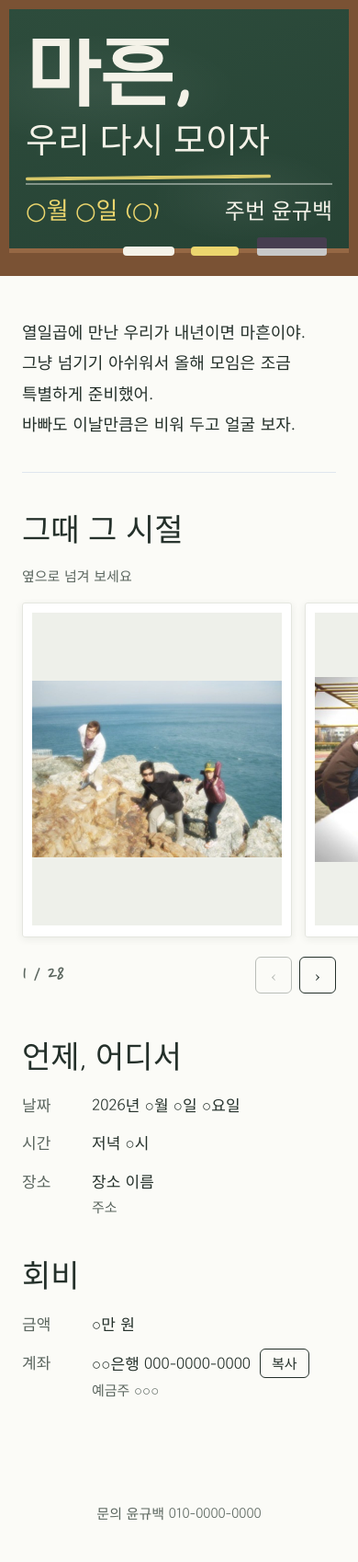
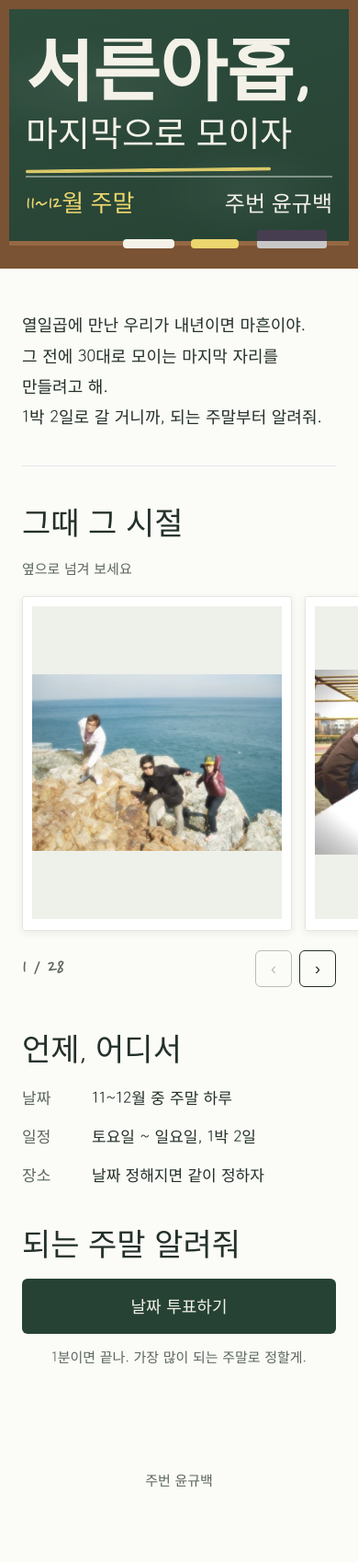
Before and after one commit to Kyubaek-Yoon/40th-Gathering, a plain HTML site: page invitation/index.html in a window 390 px wide. Shown: the whole page at 92% size. After the commit the page ends 1662 px from the top, so only its background shows below. Drawn offline with Linux system fonts and the light colour scheme.

Commit message:
Update index.html

```diff
--- a/invitation/index.html
+++ b/invitation/index.html
@@ -4,9 +4,9 @@
 <meta charset="UTF-8">
 <meta name="viewport" content="width=device-width, initial-scale=1, viewport-fit=cover">
 <meta name="robots" content="noindex, nofollow">
-<title>마흔, 우리 다시 모이자</title>
+<title>서른아홉, 마지막으로 모이자</title>
 <meta property="og:type" content="website">
-<meta property="og:title" content="마흔, 우리 다시 모이자">
+<meta property="og:title" content="서른아홉, 마지막으로 모이자">
 <meta property="og:description" content="초대합니다">
 <meta property="og:image" content="https://kyubaek-yoon.github.io/40th-Gathering/invitation/img/cover.jpg">
 <meta property="og:image:width" content="1200">
@@ -16,36 +16,34 @@
 <link href="https://fonts.googleapis.com/css2?family=Nanum+Pen+Script&family=Gowun+Dodum&display=swap" rel="stylesheet">
 <style>
   :root{
-    --board:#264234; --board-2:#2d4c3c; --chalk:#f4f2e8; --chalk-dim:#c9d1c8;
+    --board:#264234; --board-2:#2d4c3c; --chalk:#f4f2e8;
     --yellow:#ecd66e; --wood:#7a5234; --wood-2:#966844;
-    --paper:#fbfbf7; --ink:#24302a; --ink-soft:#5b665f; --rule:#dfe6ee; --margin:#e9a9a9;
+    --paper:#fbfbf7; --ink:#24302a; --ink-soft:#5b665f; --rule:#dfe6ee;
     box-sizing:border-box;
     padding-top:env(safe-area-inset-top,0px);
     padding-bottom:env(safe-area-inset-bottom,0px);
   }
   *,*::before,*::after{box-sizing:inherit}
-  html{scroll-padding-top:env(safe-area-inset-top,0px)}
   body{margin:0;background:var(--paper);color:var(--ink);
     font-family:"Gowun Dodum","Apple SD Gothic Neo","Malgun Gothic",sans-serif;
     font-size:17px;line-height:1.75;word-break:keep-all;-webkit-font-smoothing:antialiased}
-  .pen{font-family:"Nanum Pen Script","Gaegu",cursive;font-weight:400}
+  .pen{font-family:"Nanum Pen Script",cursive;font-weight:400}
 
   /* 칠판 */
   .board{position:relative;background:
       radial-gradient(ellipse 60% 30% at 25% 30%,rgba(255,255,255,.06),transparent 70%),
       radial-gradient(ellipse 40% 25% at 70% 70%,rgba(255,255,255,.05),transparent 70%),
       linear-gradient(160deg,var(--board-2),var(--board));
-    border:14px solid var(--wood);border-bottom-width:0;color:var(--chalk);
-    padding:28px 24px 0}
+    border:14px solid var(--wood);border-bottom-width:0;color:var(--chalk);padding:28px 24px 0}
   .board-inner{max-width:880px;margin:0 auto;display:grid;grid-template-columns:1fr auto;gap:28px;align-items:start;min-height:360px}
   .headline{padding-top:12px}
-  .headline h1{margin:0;font-size:clamp(88px,22vw,180px);line-height:.95;letter-spacing:-.01em}
+  .headline h1{margin:0;font-size:clamp(80px,20vw,170px);line-height:.95;letter-spacing:-.01em}
   .headline p{margin:.25em 0 0;font-size:clamp(38px,9vw,64px);line-height:1.1}
   .underline{display:block;height:4px;width:min(420px,80%);margin-top:14px;background:var(--yellow);
     border-radius:2px;transform:rotate(-.6deg);opacity:.9}
   .side{border-left:2px solid rgba(201,209,200,.55);padding:8px 0 24px 20px;font-size:28px;line-height:1.35;min-width:150px}
   .side .date{color:var(--yellow);font-size:32px}
-  .side .duty{margin-top:28px;color:var(--chalk)}
+  .side .duty{margin-top:28px}
   .tray{height:30px;background:var(--wood);border-top:5px solid var(--wood-2);position:relative;margin:0 -24px}
   .tray span{position:absolute;bottom:22px;height:10px;border-radius:4px}
   .tray .c1{right:190px;width:56px;background:var(--chalk)}
@@ -59,45 +57,37 @@
   @keyframes write{to{clip-path:inset(0 0 0 0)}}
   @media (prefers-reduced-motion:reduce){.write{animation:none;clip-path:none}}
 
-  /* 공책 */
-  main{max-width:640px;margin:0 auto;padding:44px 24px 64px;
-}
+  main{max-width:640px;margin:0 auto;padding:44px 24px 64px}
   .letter{font-size:18px;line-height:1.85;margin:0 0 44px;padding-bottom:36px;border-bottom:1px solid var(--rule)}
   .letter p{margin:0}
-  h2{font-family:"Nanum Pen Script",cursive;font-weight:400;font-size:34px;line-height:1.2;margin:0 0 14px;color:var(--ink)}
+  h2{font-family:"Nanum Pen Script",cursive;font-weight:400;font-size:34px;line-height:1.2;margin:0 0 14px}
   dl{margin:0 0 44px;display:grid;grid-template-columns:72px 1fr;row-gap:12px;column-gap:16px}
   dt{color:var(--ink-soft)}
   dd{margin:0}
-  .note{display:block;color:var(--ink-soft);font-size:15px}
-  a{color:#2e6a4e;text-underline-offset:3px}
-  .account{display:flex;flex-wrap:wrap;align-items:center;gap:10px}
-  button,.btn{font:inherit;cursor:pointer;border-radius:6px}
-  .copy{border:1.5px solid var(--ink);background:transparent;color:var(--ink);padding:2px 12px;font-size:15px}
-  .copy:focus-visible,.btn:focus-visible,a:focus-visible{outline:3px solid var(--yellow);outline-offset:2px}
   .btn{display:block;text-align:center;text-decoration:none;background:var(--board);color:var(--chalk);
-    padding:14px 18px;font-size:18px;margin:8px 0 44px;border:0}
+    padding:14px 18px;font-size:18px;margin:8px 0 12px;border-radius:6px}
   .btn:hover{background:var(--board-2)}
+  .btn:focus-visible{outline:3px solid var(--yellow);outline-offset:2px}
+  .btn-note{font-size:15px;color:var(--ink-soft);margin:0 0 44px;text-align:center}
   footer{text-align:center;color:var(--ink-soft);font-size:15px;padding:0 24px 40px}
-  .toast{position:fixed;left:50%;bottom:calc(24px + env(safe-area-inset-bottom,0px));transform:translateX(-50%);
-    background:var(--ink);color:#fff;padding:8px 16px;border-radius:6px;font-size:15px;opacity:0;transition:opacity .2s;pointer-events:none}
-  .toast.show{opacity:1}
-
 
   /* 사진 갤러리 */
   .gallery{margin:0 0 48px}
+  .hint{font-size:15px;color:var(--ink-soft);margin:0 0 12px}
   .track{display:flex;gap:14px;overflow-x:auto;scroll-snap-type:x mandatory;-webkit-overflow-scrolling:touch;
     scrollbar-width:none;margin:0 -24px;padding:4px 24px 8px;scroll-padding:0 24px}
   .track::-webkit-scrollbar{display:none}
+  .track:focus-visible{outline:3px solid var(--yellow);outline-offset:2px}
   .shot{flex:0 0 86%;scroll-snap-align:center;margin:0;background:#fff;padding:10px 10px 12px;
     border:1px solid #e4e6df;border-radius:3px;box-shadow:0 2px 8px rgba(36,48,42,.08)}
-  .shot img{display:block;width:100%;aspect-ratio:4/5;object-fit:contain;background:#eef0ea;image-orientation:from-image}
+  .shot img{display:block;width:100%;aspect-ratio:4/5;object-fit:contain;background:#eef0ea}
   .gnav{display:flex;align-items:center;justify-content:space-between;margin-top:10px}
   .count{font-family:"Nanum Pen Script",cursive;font-size:26px;color:var(--ink-soft)}
   .arrows{display:flex;gap:8px}
-  .arrows button{width:40px;height:40px;border:1.5px solid var(--ink);background:transparent;color:var(--ink);font-size:18px;line-height:1}
+  .arrows button{width:40px;height:40px;border:1.5px solid var(--ink);background:transparent;color:var(--ink);
+    font-size:18px;line-height:1;border-radius:6px;cursor:pointer}
   .arrows button:disabled{opacity:.3;cursor:default}
   .arrows button:focus-visible{outline:3px solid var(--yellow);outline-offset:2px}
-  .hint{font-size:15px;color:var(--ink-soft);margin:0 0 12px}
   @media (min-width:700px){.shot{flex-basis:62%}}
 
   @media (max-width:600px){
@@ -116,8 +106,8 @@
 <header class="board">
   <div class="board-inner">
     <div class="headline pen">
-      <h1 class="write">마흔,</h1>
-      <p class="write d2">우리 다시 모이자</p>
+      <h1 class="write">서른아홉,</h1>
+      <p class="write d2">마지막으로 모이자</p>
       <span class="underline write" aria-hidden="true"></span>
     </div>
     <div class="side pen">
@@ -144,44 +134,33 @@
   <h2>언제, 어디서</h2>
   <dl>
     <dt>날짜</dt><dd id="date"></dd>
-    <dt>시간</dt><dd id="time"></dd>
-    <dt>장소</dt><dd><span id="place"></span><span class="note" id="address"></span><a id="map" target="_blank" rel="noopener">지도 보기</a></dd>
+    <dt>일정</dt><dd id="time"></dd>
+    <dt>장소</dt><dd id="place"></dd>
   </dl>
 
-  <div id="feeBlock">
-    <h2>회비</h2>
-    <dl>
-      <dt>금액</dt><dd id="fee"></dd>
-      <dt>계좌</dt><dd><div class="account"><span id="account"></span><button class="copy" type="button" id="copyBtn">복사</button></div><span class="note" id="holder"></span></dd>
-    </dl>
-  </div>
-
-  <h2>참석 여부</h2>
-  <a class="btn" id="rsvp" target="_blank" rel="noopener">참석 여부 알려주기</a>
+  <h2>되는 주말 알려줘</h2>
+  <a class="btn" id="rsvp" target="_blank" rel="noopener">날짜 투표하기</a>
+  <p class="btn-note" id="rsvpNote"></p>
 </main>
 
 <footer id="contact"></footer>
-<div class="toast" id="toast" role="status" aria-live="polite"></div>
 
 <script>
 /* ===== 여기만 고치면 됩니다 ===== */
 const CONFIG = {
-  boardDate: "○월 ○일 (○)",          // 칠판 오른쪽 날짜
-  host: "윤규백",                      // 주번(진행자)
+  boardDate: "11~12월 주말",
+  host: "윤규백",
   letter: [
     "열일곱에 만난 우리가 내년이면 마흔이야.",
-    "그냥 넘기기 아쉬워서 올해 모임은 조금 특별하게 준비했어.",
-    "바빠도 이날만큼은 비워 두고 얼굴 보자."
+    "그 전에 30대로 모이는 마지막 자리를 만들려고 해.",
+    "1박 2일로 갈 거니까, 되는 주말부터 알려줘."
   ],
-  date: "2026년 ○월 ○일 ○요일",
-  time: "저녁 ○시",
-  place: "장소 이름",
-  address: "주소",
-  mapUrl: "",                          // 네이버/카카오 지도 링크, 없으면 비워두기
-  showFee: true,                       // 회비 칸 숨기려면 false
-  fee: "○만 원",
-  account: "○○은행 000-0000-0000",
-  holder: "예금주 ○○○",
+  date: "11~12월 중 주말 하루",
+  time: "토요일 ~ 일요일, 1박 2일",
+  place: "날짜 정해지면 같이 정하자",
+  rsvpUrl: "https://forms.gle/N2c2xZauFpzaYEnj7",
+  rsvpNote: "1분이면 끝나. 가장 많이 되는 주말로 정할게.",
+  contact: "주번 윤규백",
   photos: [                           // img 폴더 사진 파일 이름, 넘기는 순서대로
     "20220408_034901.jpeg",
     "20220408_051051.jpeg",
@@ -212,8 +191,6 @@ const CONFIG = {
     "P20151116_201015000_1C71088C-2FC0-4696-BA62-5D1CF8CCEE13.JPG",
     "P20150830_010323875_AE4E0970-D57C-473A-B743-B19F63E0E253.JPG",
   ],
-  rsvpUrl: "",                         // 구글 폼 링크
-  contact: "문의 윤규백 010-0000-0000"
 };
 /* ================================ */
 
@@ -224,47 +201,44 @@ CONFIG.letter.forEach(t => { const p = document.createElement("p"); p.textConten
 $("date").textContent = CONFIG.date;
 $("time").textContent = CONFIG.time;
 $("place").textContent = CONFIG.place;
-$("address").textContent = CONFIG.address;
-if (CONFIG.mapUrl) $("map").href = CONFIG.mapUrl; else $("map").remove();
-if (CONFIG.showFee) {
-  $("fee").textContent = CONFIG.fee;
-  $("account").textContent = CONFIG.account;
-  $("holder").textContent = CONFIG.holder;
-} else $("feeBlock").remove();
-if (CONFIG.rsvpUrl) $("rsvp").href = CONFIG.rsvpUrl; else { $("rsvp").previousElementSibling.remove(); $("rsvp").remove(); }
+$("rsvp").href = CONFIG.rsvpUrl;
+$("rsvpNote").textContent = CONFIG.rsvpNote;
 $("contact").textContent = CONFIG.contact;
 
 // 사진 갤러리
-const track=$("track"), shots=[];
-CONFIG.photos.forEach((name,k)=>{ const i=k+1;
-  const f=document.createElement("figure"); f.className="shot";
-  const im=document.createElement("img"); im.src="img/"+encodeURIComponent(name); im.alt=`사진 ${i}`; if(i>2) im.loading="lazy";
-  im.onerror=()=>{ f.remove(); const j=shots.indexOf(f); if(j>-1) shots.splice(j,1); cur=Math.min(cur,shots.length-1); update(); };
+const track = $("track"), shots = [];
+let cur = 0;
+function update(){
+  if (!shots.length) { track.closest(".gallery").remove(); return; }
+  $("count").textContent = `${cur + 1} / ${shots.length}`;
+  $("prev").disabled = cur === 0;
+  $("next").disabled = cur === shots.length - 1;
+}
+CONFIG.photos.forEach((name, k) => {
+  const f = document.createElement("figure"); f.className = "shot";
+  const im = document.createElement("img");
+  im.src = "img/" + encodeURIComponent(name); im.alt = `사진 ${k + 1}`;
+  if (k > 1) im.loading = "lazy";
+  im.onerror = () => { const j = shots.indexOf(f); if (j > -1) shots.splice(j, 1); f.remove(); cur = Math.max(0, Math.min(cur, shots.length - 1)); update(); };
   f.appendChild(im); track.appendChild(f); shots.push(f);
 });
-let cur=0;
-function update(){ $("count").textContent=`${cur+1} / ${shots.length}`; $("prev").disabled=cur===0; $("next").disabled=cur===shots.length-1; }
-track.addEventListener("scroll",()=>{
-  const mid=track.scrollLeft+track.clientWidth/2; let best=0,bd=1e9;
-  shots.forEach((el,i)=>{const c=el.offsetLeft+el.offsetWidth/2-track.offsetLeft; const d=Math.abs(c-mid); if(d<bd){bd=d;best=i;}});
-  if(best!==cur){cur=best;update();}
-},{passive:true});
-function go(i){ i=Math.max(0,Math.min(shots.length-1,i)); shots[i].scrollIntoView({behavior:"smooth",inline:"center",block:"nearest"}); cur=i; update(); }
-$("prev").onclick=()=>go(cur-1); $("next").onclick=()=>go(cur+1);
-track.addEventListener("keydown",e=>{ if(e.key==="ArrowRight"){e.preventDefault();go(cur+1);} if(e.key==="ArrowLeft"){e.preventDefault();go(cur-1);} });
+track.addEventListener("scroll", () => {
+  const mid = track.scrollLeft + track.clientWidth / 2; let best = 0, bd = 1e9;
+  shots.forEach((el, i) => { const d = Math.abs(el.offsetLeft + el.offsetWidth / 2 - track.offsetLeft - mid); if (d < bd) { bd = d; best = i; } });
+  if (best !== cur) { cur = best; update(); }
+}, { passive: true });
+function go(i){
+  i = Math.max(0, Math.min(shots.length - 1, i)); cur = i; update();
+  const el = shots[i];
+  track.scrollTo({ left: el.offsetLeft - track.offsetLeft - (track.clientWidth - el.offsetWidth) / 2, behavior: "smooth" });
+}
+$("prev").onclick = () => go(cur - 1);
+$("next").onclick = () => go(cur + 1);
+track.addEventListener("keydown", e => {
+  if (e.key === "ArrowRight") { e.preventDefault(); go(cur + 1); }
+  if (e.key === "ArrowLeft") { e.preventDefault(); go(cur - 1); }
+});
 update();
-
-function toast(msg){ const t=$("toast"); t.textContent=msg; t.classList.add("show"); setTimeout(()=>t.classList.remove("show"),1600); }
-const copyBtn = $("copyBtn");
-if (copyBtn) copyBtn.addEventListener("click", async () => {
-  const num = CONFIG.account.replace(/[^0-9-]/g, "");
-  try { await navigator.clipboard.writeText(num); toast("계좌번호 복사됨"); }
-  catch(e){
-    const ta=document.createElement("textarea"); ta.value=num; document.body.appendChild(ta); ta.select();
-    try{ document.execCommand("copy"); toast("계좌번호 복사됨"); }catch(_){ toast("복사 실패. 길게 눌러서 복사해 줘"); }
-    ta.remove();
-  }
-});
 </script>
 </body>
 </html>
```
